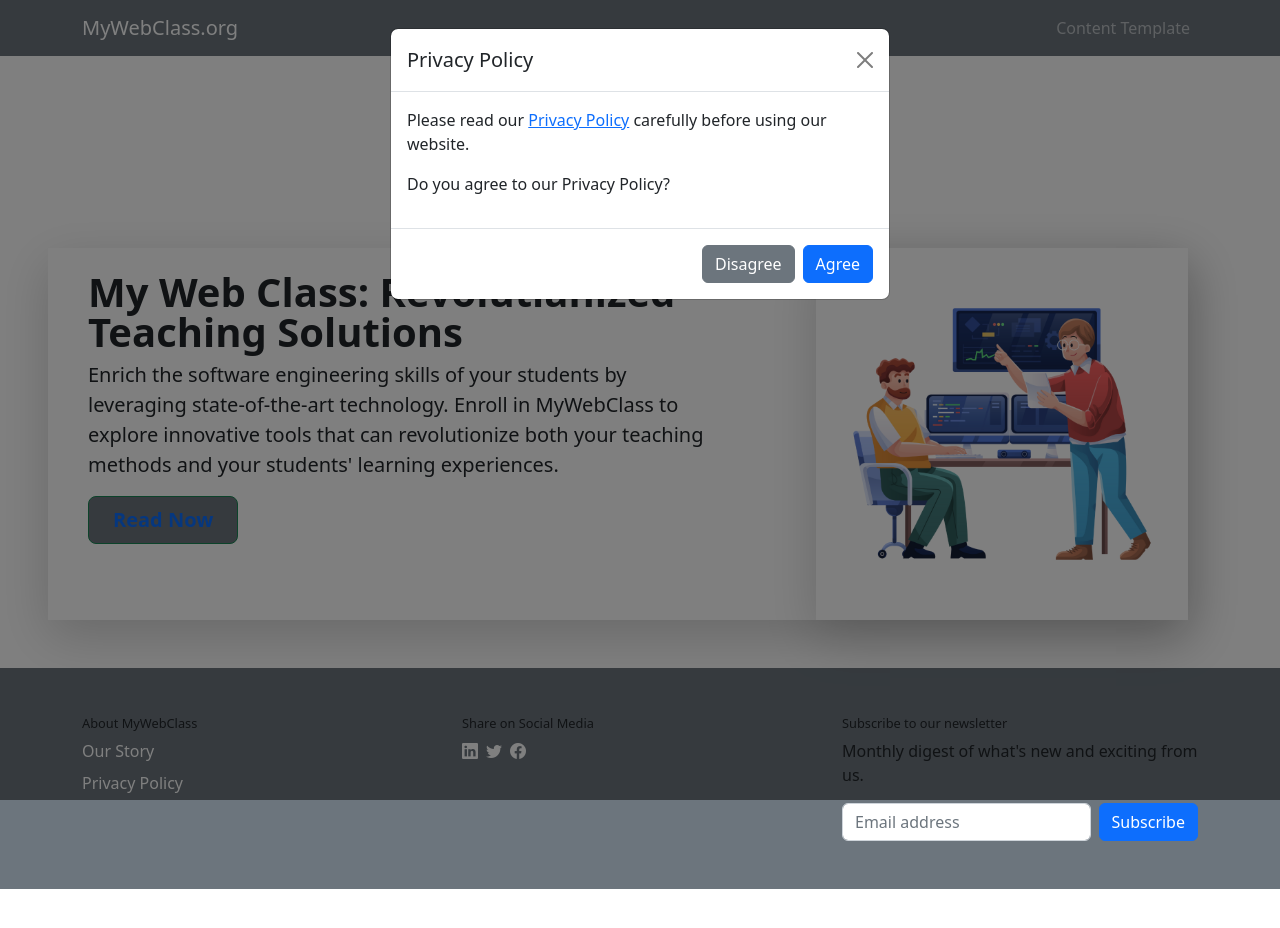
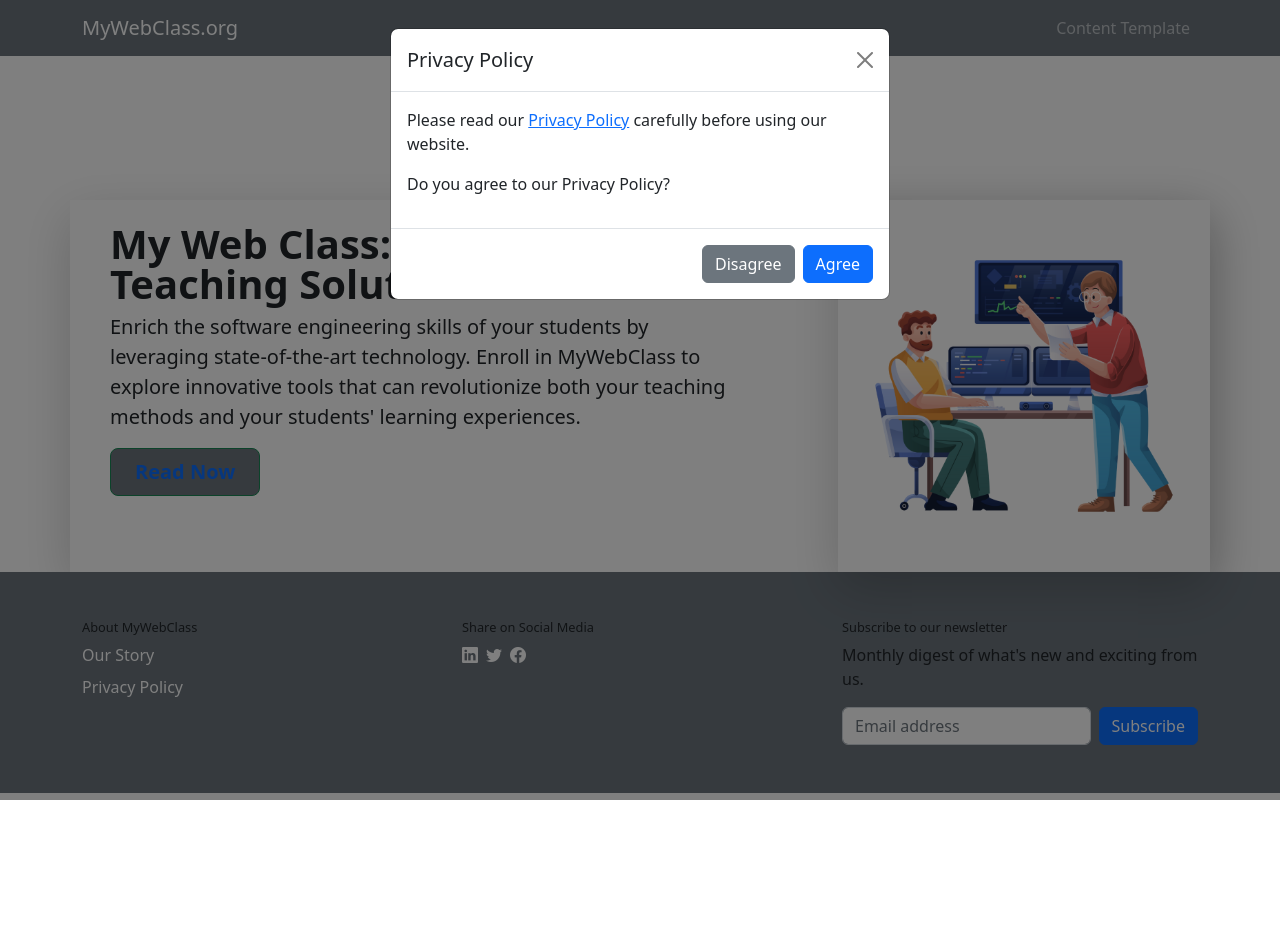
Before and after one commit to db627/mywebclass-simiolation-2, a website built with webpack: page src/index.html in a window 1280 px wide. After the commit the page ends 841 px from the top, so only its background shows below. Built offline with nearby package versions, Linux system fonts and the light colour scheme.

Commit message:
fixed homepage

```diff
--- a/src/index.html
+++ b/src/index.html
@@ -66,7 +66,7 @@
     </header>
     <div class="spacer p-5"></div>
     <main>
-        <div class="container m-5">
+        <div class="container">
             <div class="row p-4 pb-0 pe-lg-0 pt-lg-0 align-items-center shadow-lg">
                 <div class="col-lg-7 p-3 p-lg-3 pt-lg-1">
                     <h1 class="display-6 fw-bold lh-1">My Web Class: Revolutianized Teaching Solutions</h1>
```
